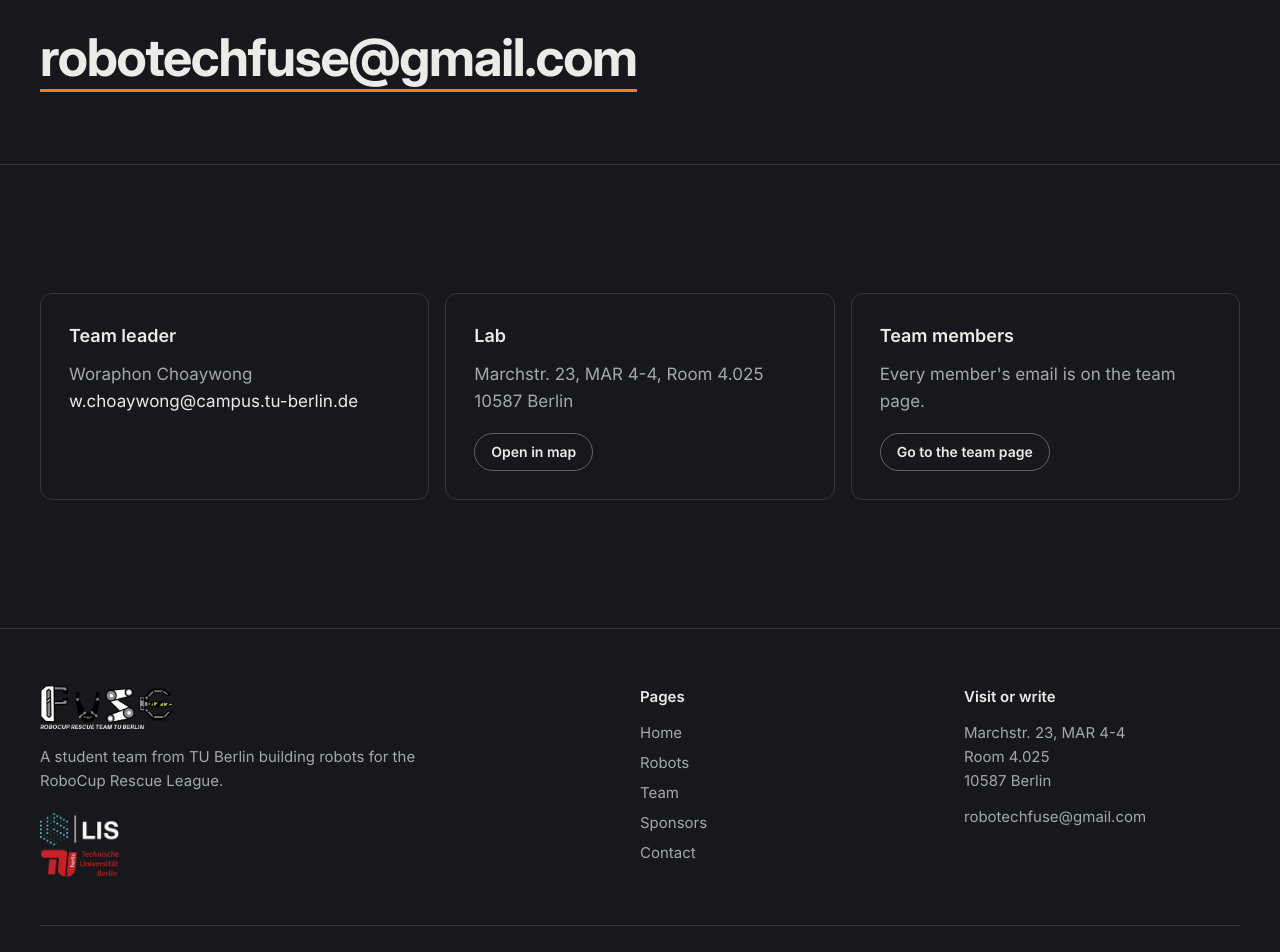
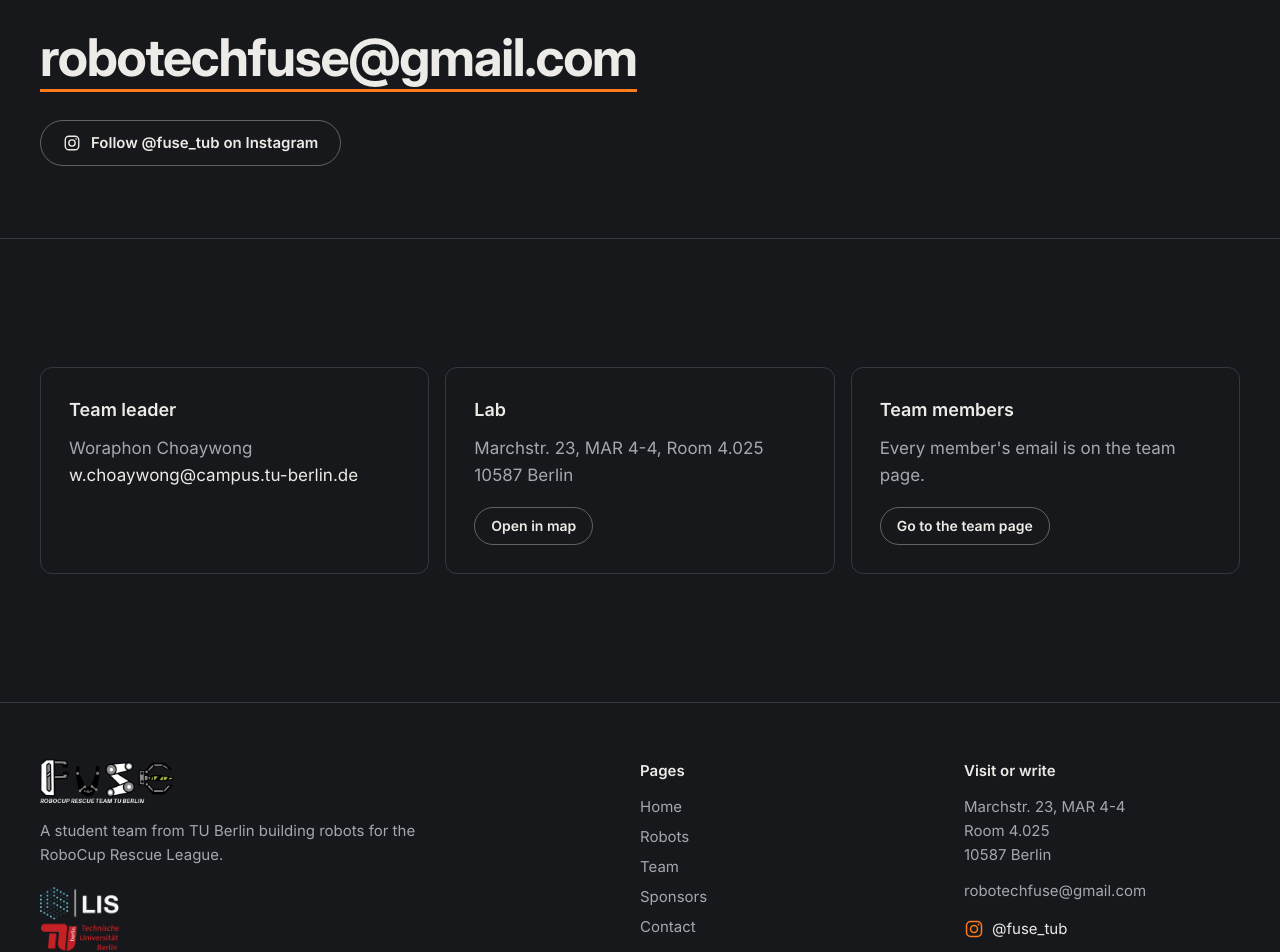
Before and after one commit to FUSE-RoboCupRescue/FUSE-RoboCupRescue.github.io, a Next.js app: page /contact in a window 1280 px wide. Shown: the part 320-1272 px from the top of the page. Built offline with nearby package versions, Linux system fonts and the light colour scheme.

Commit message:
instagram handle

```diff
--- a/src/app/contact/page.tsx
+++ b/src/app/contact/page.tsx
@@ -1,6 +1,7 @@
 import type { Metadata } from "next";
 import Link from "next/link";
-import { contactEmail, team } from "@/data/site";
+import { Instagram } from "@/components/icons";
+import { contactEmail, instagram, team } from "@/data/site";
 
 export const metadata: Metadata = {
   title: "Contact",
@@ -18,6 +19,12 @@ export default function Contact() {
           <a className="contact-mail" href={`mailto:${contactEmail}`}>
             {contactEmail}
           </a>
+          <p className="contact-social">
+            <a className="button button--ghost" href={instagram.url} target="_blank" rel="noopener noreferrer">
+              <Instagram />
+              Follow {instagram.handle} on Instagram
+            </a>
+          </p>
         </div>
       </header>
 
--- a/src/app/globals.css
+++ b/src/app/globals.css
@@ -1212,6 +1212,26 @@ button {
   font-size: 14px;
 }
 
+.contact-social {
+  margin-top: 28px;
+}
+
+.social-link {
+  display: inline-flex;
+  align-items: center;
+  gap: 8px;
+  margin-top: 14px;
+  color: var(--text);
+}
+.social-link svg {
+  width: 20px;
+  height: 20px;
+  color: var(--orange);
+}
+.site-footer .social-link:hover {
+  color: var(--orange-soft);
+}
+
 /* ------------------------- Reduced motion ------------------------- */
 
 @media (prefers-reduced-motion: reduce) {
--- a/src/components/footer.tsx
+++ b/src/components/footer.tsx
@@ -1,5 +1,6 @@
 import Link from "next/link";
-import { contactEmail, navItems } from "@/data/site";
+import { contactEmail, instagram, navItems } from "@/data/site";
+import { Instagram } from "./icons";
 import { asset } from "@/lib/asset";
 
 export default function Footer() {
@@ -45,6 +46,11 @@ export default function Footer() {
             <p style={{ marginTop: 12 }}>
               <a href={`mailto:${contactEmail}`}>{contactEmail}</a>
             </p>
+            <a className="social-link" href={instagram.url} target="_blank" rel="noopener noreferrer">
+              <Instagram />
+              {instagram.handle}
+              <span className="visually-hidden"> on Instagram (opens in a new tab)</span>
+            </a>
           </div>
         </div>
 
--- a/src/components/icons.tsx
+++ b/src/components/icons.tsx
@@ -7,3 +7,10 @@ export const Close = (p: P) => (<svg {...base} {...p}><path d="M18 6 6 18M6 6l12
 export const Download = (p: P) => (<svg {...base} {...p}><path d="M12 4v11M7 10l5 5 5-5M5 20h14" /></svg>);
 export const Mail = (p: P) => (<svg {...base} {...p}><rect x="3" y="5" width="18" height="14" rx="2" /><path d="m3 7 9 6 9-6" /></svg>);
 export const Play = (p: P) => (<svg viewBox="0 0 24 24" fill="currentColor" aria-hidden {...p}><path d="M7 4.5v15a1 1 0 0 0 1.5.86l12.5-7.5a1 1 0 0 0 0-1.72L8.5 3.64A1 1 0 0 0 7 4.5Z" /></svg>);
+export const Instagram = (p: P) => (
+  <svg viewBox="0 0 24 24" fill="none" stroke="currentColor" strokeWidth={1.8} aria-hidden {...p}>
+    <rect x="3" y="3" width="18" height="18" rx="5" />
+    <circle cx="12" cy="12" r="4.2" />
+    <circle cx="17.4" cy="6.6" r="1.1" fill="currentColor" stroke="none" />
+  </svg>
+);
--- a/src/data/site.ts
+++ b/src/data/site.ts
@@ -1,4 +1,9 @@
 export const contactEmail = "robotechfuse@gmail.com";
+
+export const instagram = {
+  handle: "@fuse_tub",
+  url: "https://www.instagram.com/fuse_tub/",
+};
 
 export const navItems = [
   { href: "/", label: "Home" },
```
